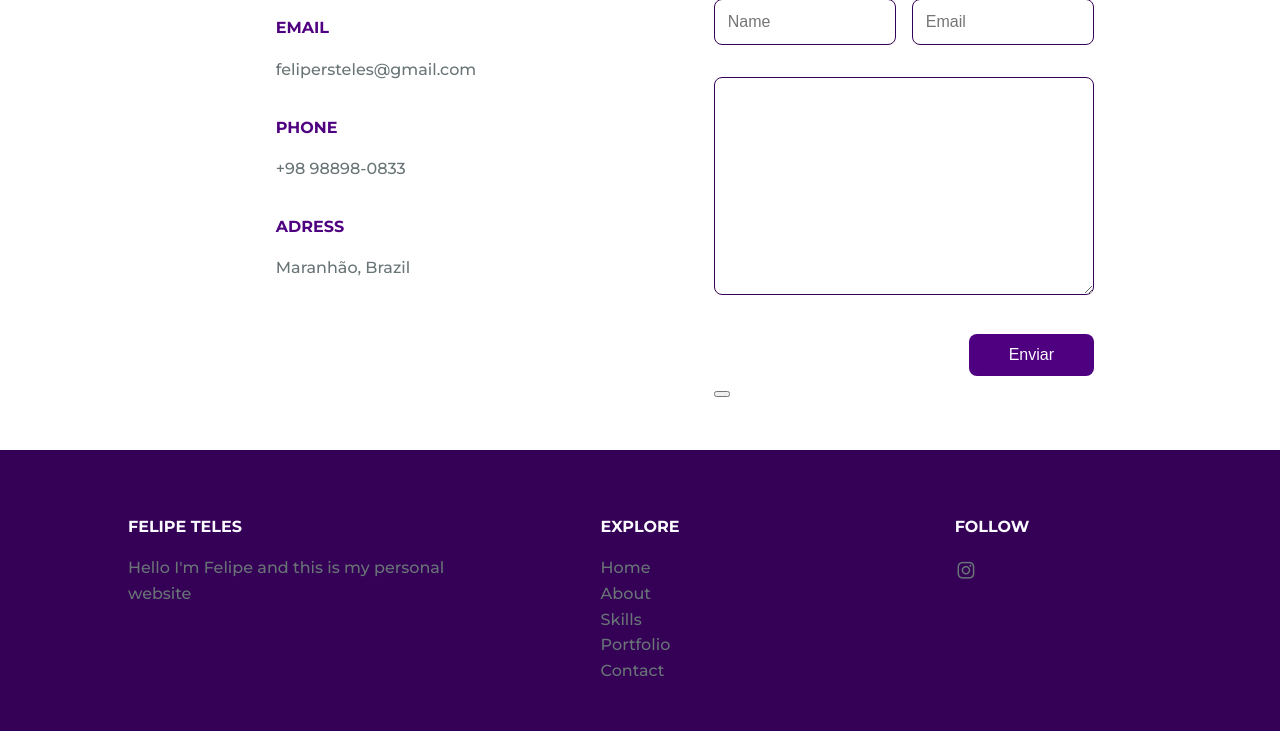
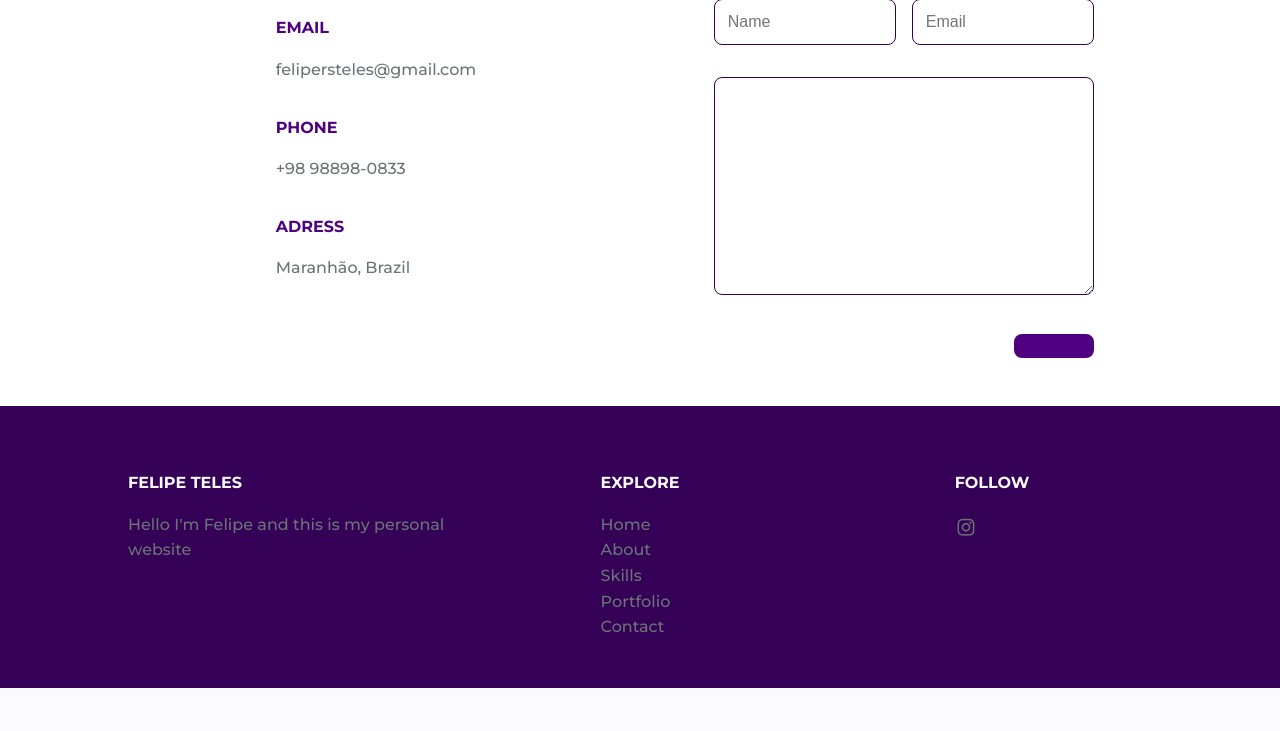
Before and after one commit to felipersteles/PortfolioDjangoFelipeTeles, a Django app: page / in a window 1280 px wide. Shown: the part 3239-3970 px from the top of the page. After the commit the page ends 3927 px from the top, so only its background shows below. Run offline with Django 4.2, Linux system fonts and the light colour scheme; data comes from the database, SQL or seed files in the repository; parts of the project's set-up code (start-up, migrations or seed data) failed here and were passed over.

Commit message:
so besteira

```diff
--- a/portfolio/templates/index.html
+++ b/portfolio/templates/index.html
@@ -152,10 +152,11 @@
 
                         <input type="hidden" name="_captcha" value="false">
                         <input type="hidden" name="_url" value="https://felipsteles.herokuapp.com/contact.html">
+                        <input type="hidden" name="_next" value="https://felipsteles.herokuapp.com/">
 
                         <textarea name="" id="" cols="0" rows="10" class="contact__input"></textarea>
 
-                        <button type="submit" value="Enviar" class="contact__button">Enviar<button>
+                        <button type="submit" value="Enviar" class="contact__button"></button>
                     </form>
                 </div>
             </section>
--- a/static/assets/js/main.js
+++ b/static/assets/js/main.js
@@ -85,3 +85,5 @@ const imagem = document.getElementById('servindo')
 botao.onclick = function(){
     imagem.classList.add('show')
 }
+
+sr.reveal('.criativity_img', {delay: 500})
```
Also changed, not shown: media/portfolio/controlef_icon.jpg (added), media/portfolio/devagram_icon.jpg (added).
